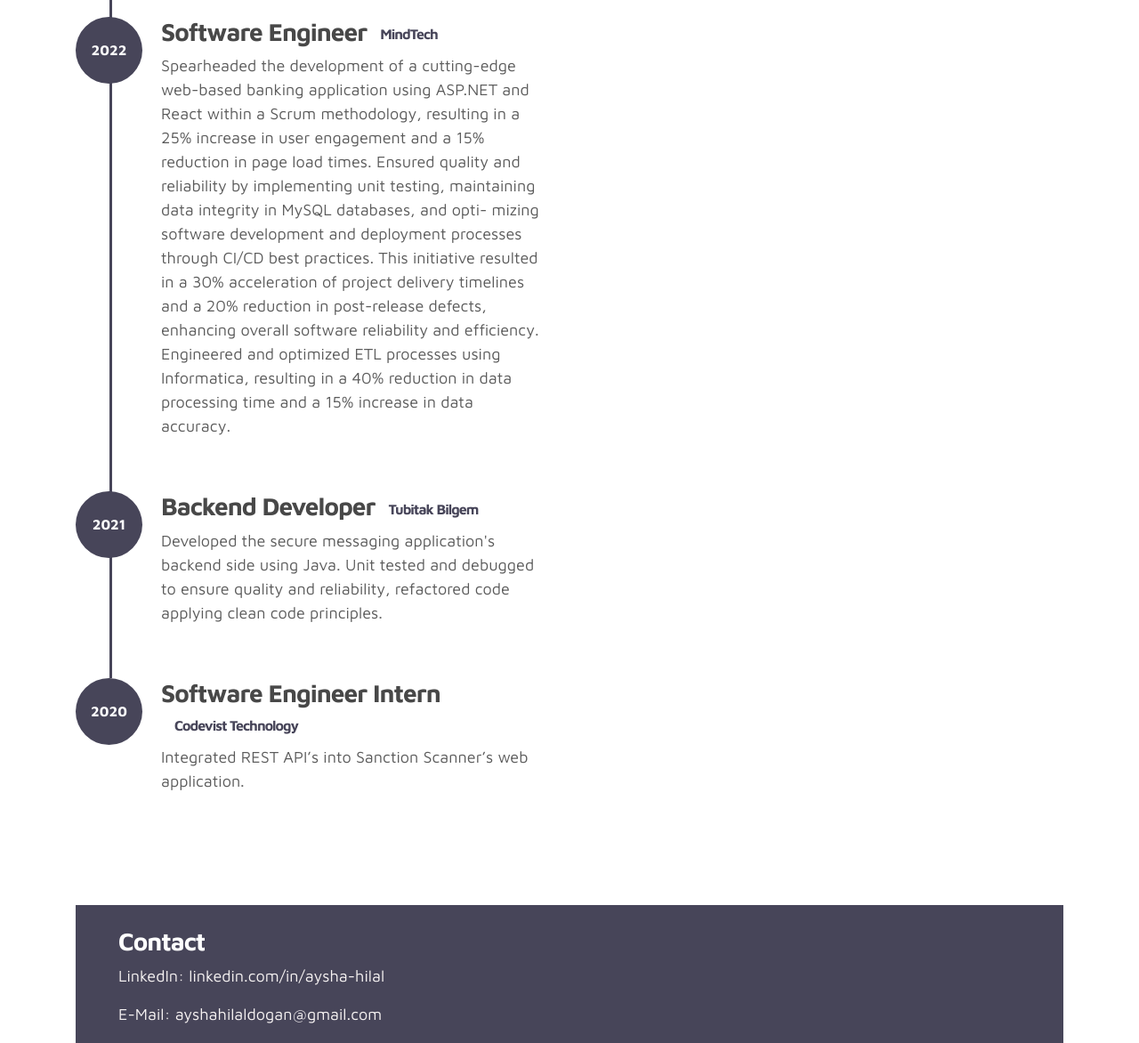
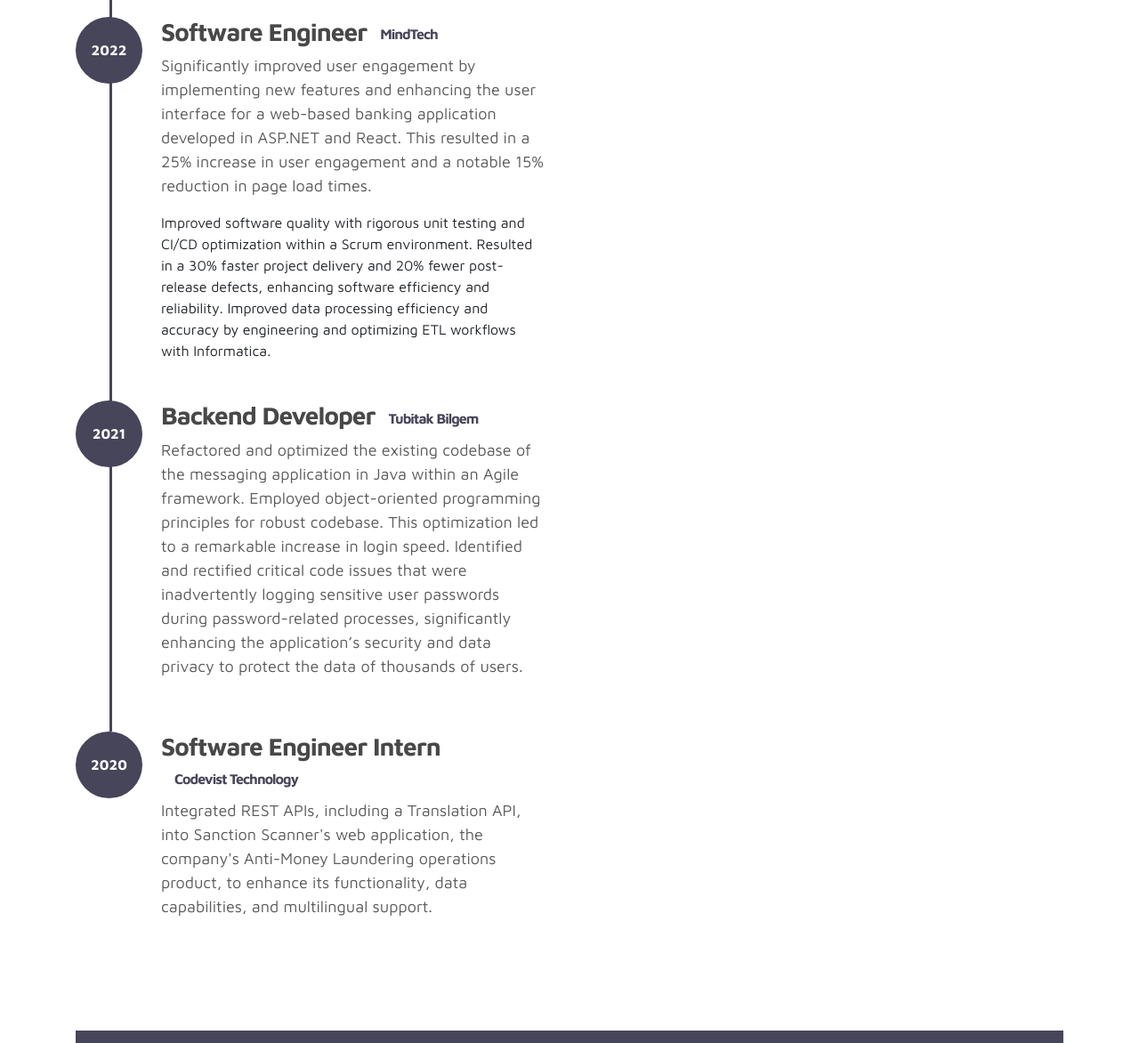
Before and after one commit to ayshahilal/ayshahilal.github.io, a plain HTML site: page index.html in a window 1280 px wide. Shown: the part 2170-3342 px from the top of the page at 89% size. Drawn offline with Linux system fonts and the light colour scheme.

Commit message:
Update index.html

```diff
--- a/index.html
+++ b/index.html
@@ -272,14 +272,10 @@
                             <div class="timeline-info">
                                  <h3><span>Software Engineer</span><small>MindTech</small></h3>
                                  <p>
-                                Spearheaded the development of a cutting-edge web-based banking application using ASP.NET and React within a Scrum methodology, resulting in a 25% increase in user engagement and a 15% reduction in page load times.
-
-                          Ensured quality and reliability by implementing unit testing, maintaining data integrity in MySQL databases, and opti- mizing software development and deployment processes through CI/CD best practices. This initiative resulted in a 30% acceleration of project delivery timelines and a 20% reduction in post-release defects, enhancing overall software reliability and efficiency.
-
-                           Engineered and optimized ETL processes using Informatica, resulting in a 40% reduction in data processing time and a 15% increase in data accuracy.
-
-                                </p>
-                            </div>
+                                    Significantly improved user engagement by implementing new features and enhancing the user interface for a web-based banking application developed in ASP.NET and React. This resulted in a 25% increase in user engagement and a notable 15% reduction in page load times.        </p>
+                                    Improved software quality with rigorous unit testing and CI/CD optimization within a Scrum environment. Resulted in a 30% faster project delivery and 20% fewer post-release defects, enhancing software efficiency and reliability.
+                                    Improved data processing efficiency and accuracy by engineering and optimizing ETL workflows with Informatica.
+                                </div>
                        </div>
 
                         <div class="timeline-wrapper">
@@ -288,8 +284,11 @@
                             </div>
                             <div class="timeline-info">
                                 <h3><span>Backend Developer<small>Tubitak Bilgem</small></h3>
-                                <p>Developed the secure messaging application's backend side using Java. Unit tested and debugged to ensure quality and reliability, refactored code applying clean code principles.</p>
-                            </div>
+                                <p> Refactored and optimized the existing codebase of the messaging application in Java within an Agile framework. Employed
+                                    object-oriented programming principles for robust codebase. This optimization led to a remarkable increase in login speed.
+                                    Identified and rectified critical code issues that were inadvertently logging sensitive user passwords during password-related
+                                    processes, significantly enhancing the application’s security and data privacy to protect the data of thousands of users. </p>
+                                  </div>
                         </div>
 
                         <div class="timeline-wrapper">
@@ -298,7 +297,7 @@
                             </div>
                             <div class="timeline-info">
                                 <h3><span>Software Engineer Intern<small>Codevist Technology</small></h3>
-                                <p>Integrated REST API’s into Sanction Scanner’s web application.</p>
+                                <p>Integrated REST APIs, including a Translation API, into Sanction Scanner's web application, the company's Anti-Money Laundering operations product, to enhance its functionality, data capabilities, and multilingual support.</p>
                             </div>
                         </div>
 
```
